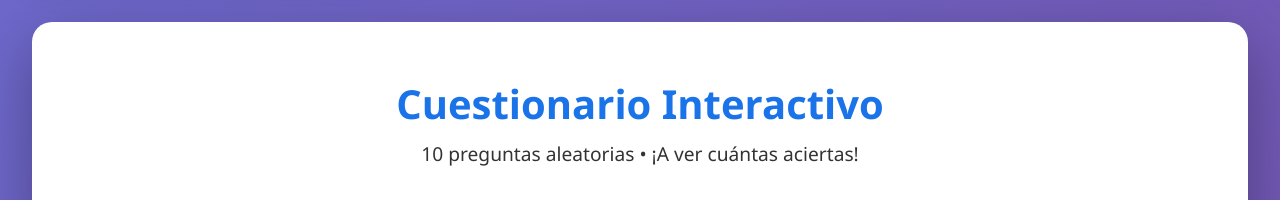
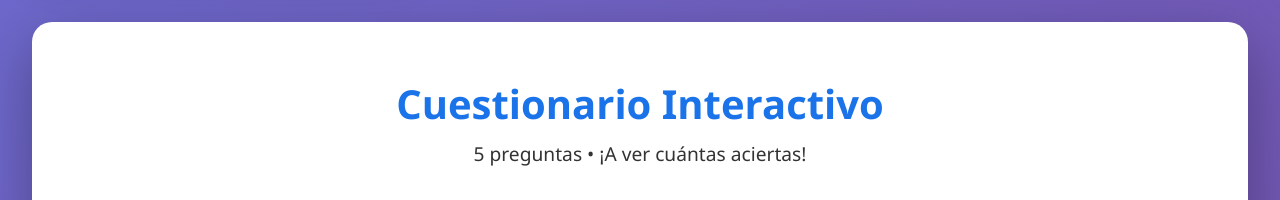
Before and after one commit to takt1180/conectores-de-computadora, a plain HTML site: page index.html in a window 1280 px wide. Shown: the part 2100-2300 px from the top of the page. Drawn offline with Linux system fonts and the light colour scheme.

Commit message:
Update index.html

```diff
--- a/index.html
+++ b/index.html
@@ -237,7 +237,7 @@
         <!-- Cuestionario (mismo código corregido de antes) -->
         <div class="quiz-container">
             <h2 style="text-align:center; color:var(--primary); font-size:2.5rem;">Cuestionario Interactivo</h2>
-            <p style="text-align:center; font-size:1.2rem; margin-bottom:2rem;">10 preguntas aleatorias • ¡A ver cuántas aciertas!</p>
+            <p style="text-align:center; font-size:1.2rem; margin-bottom:2rem;">5 preguntas • ¡A ver cuántas aciertas!</p>
             <div id="quiz"></div>
             <button onclick="calificar()">Calificar</button>
             <div id="result"></div>
```
